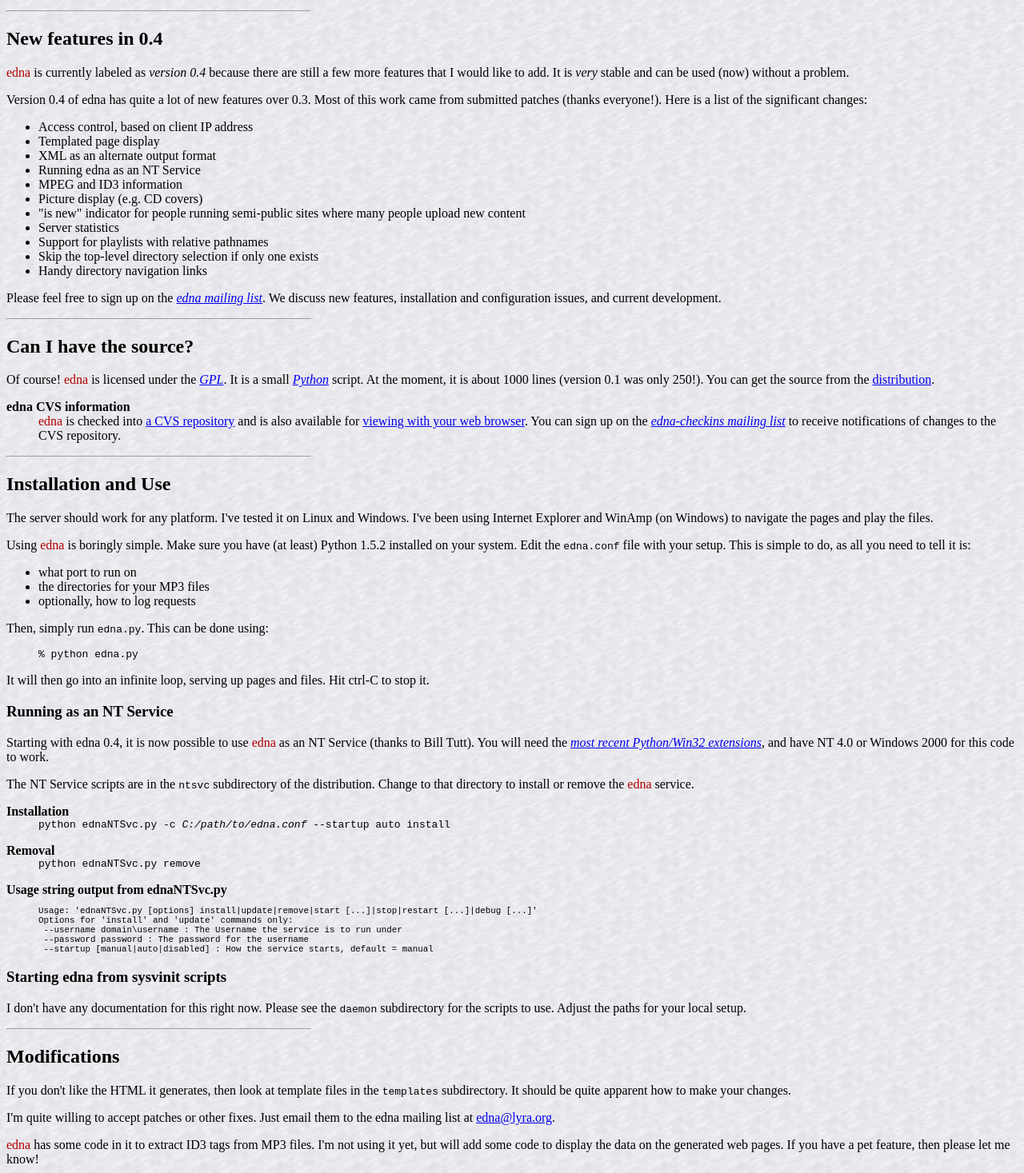
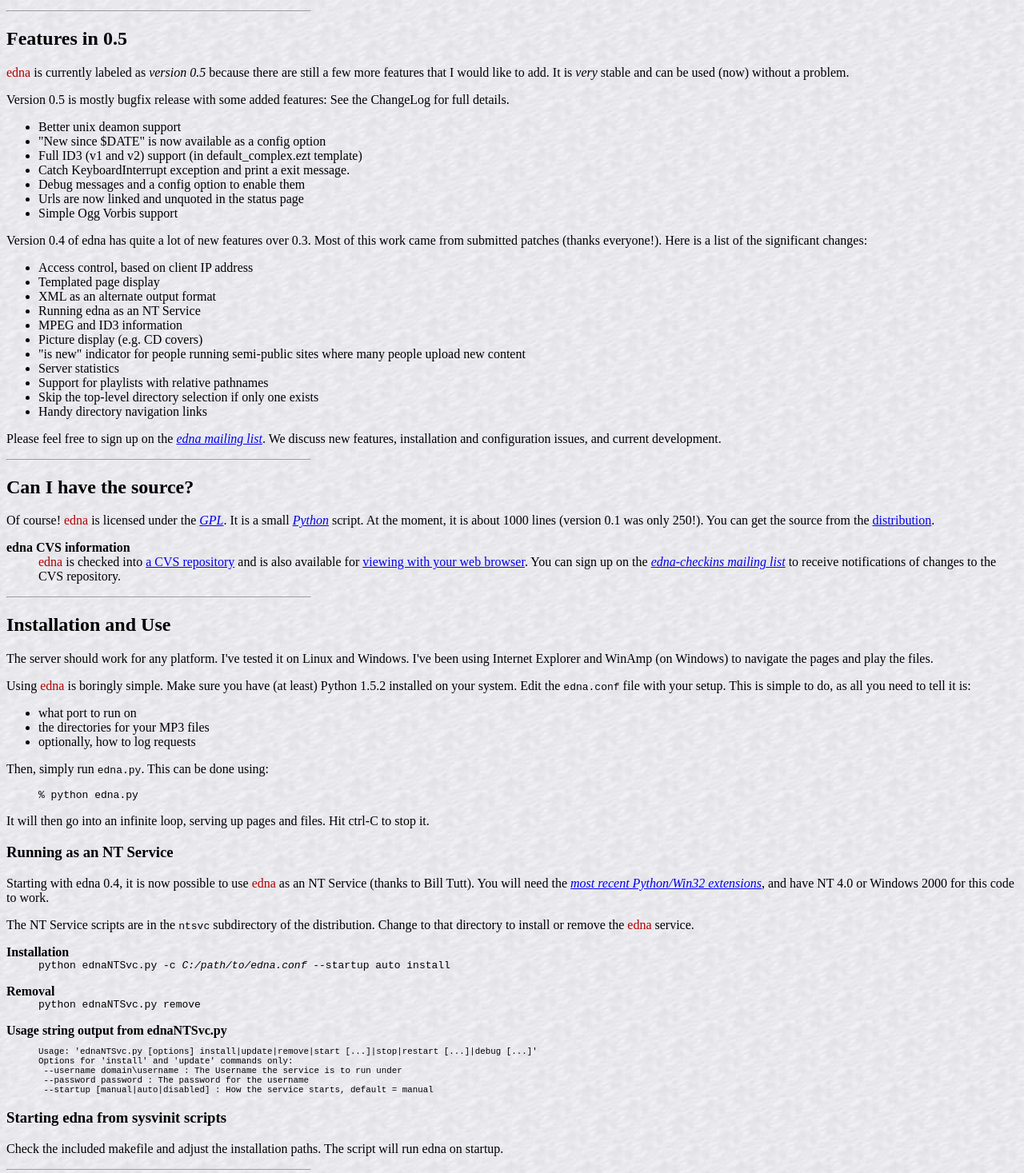
Before and after one commit to res0nat0r/edna, a plain HTML site: page www/index.html in a window 1280 px wide. Shown: the part 896-2363 px from the top of the page at 80% size. Drawn offline with Linux system fonts and the light colour scheme.

Commit message:
Committing changes dating from May 16th, 2003 (0.5 release), probably by kgk.

```diff
--- a/www/index.html
+++ b/www/index.html
@@ -18,7 +18,7 @@
 	</td>
 	<td align=center valign=top bgcolor="white" width="1%">
 	  <b>Quickstart:</b>
-	  <a href="edna-0.4.tar.gz">download</a>
+	  <a href="edna-0.5.tar.gz">download</a>
 	</td>
 	<td width="1%"><a href="http://sourceforge.net/"><img border=0
 	      src="http://sourceforge.net/sflogo.php?group_id=18761&type=1"></a><br><a href="http://sourceforge.net/projects/edna/"><span class="edna">edna</span>&nbsp;project&nbsp;page</a>
@@ -101,13 +101,27 @@
     </p>
 
     <hr align=left width="30&#37;">
-    <h2>New features in 0.4</h2>
+    <h2>Features in 0.5</h2>
     <p>
       <span class="edna">edna</span> is currently labeled as
-      <em>version 0.4</em> because there are still a few more features
+      <em>version 0.5</em> because there are still a few more features
       that I would like to add. It is <em>very</em> stable and can be
       used (now) without a problem.
     </p>
+
+<p> Version 0.5 is mostly bugfix release with some added features:
+    See the ChangeLog for full details.
+<p>
+<ul>
+
+<li> Better unix deamon support
+<li> "New since $DATE" is now available as a config option
+<li> Full ID3 (v1 and v2) support (in default_complex.ezt template)
+<li> Catch KeyboardInterrupt exception and print a exit message.
+<li> Debug messages and a config option to enable them
+<li> Urls are now linked and unquoted in the status page
+<li> Simple Ogg Vorbis support
+</ul>
     <p>
       Version 0.4 of edna has quite a lot of new features over
       0.3. Most of this work came from submitted patches (thanks
@@ -145,7 +159,7 @@
       <a href="http://www.python.org/"><i>Python</i></a> script. At
       the moment, it is about 1000 lines (version 0.1
       was only 250!). You can get the source from the
-      <a href="edna-0.4.tar.gz">distribution</a>.
+      <a href="edna-0.5.tar.gz">distribution</a>.
     </p>
 
     <dl>
@@ -231,9 +245,8 @@
 
     <h3>Starting edna from sysvinit scripts</h3>
     <p>
-      I don't have any documentation for this right now. Please see
-      the <code>daemon</code> subdirectory for the scripts to
-      use. Adjust the paths for your local setup.
+       Check the included makefile and adjust the installation paths.
+       The script will run edna on startup.
     </p>
 
     <hr align=left width="30&#37;">
@@ -247,12 +260,6 @@
       I'm quite willing to accept patches or other fixes. Just
       email them to the edna mailing list at
       <a href="mailto:edna@lyra.org">edna@lyra.org</a>.
-    </p>
-    <p>
-      <span class="edna">edna</span> has some code in it to extract
-      ID3 tags from MP3 files. I'm not using it yet, but will add some
-      code to display the data on the generated web pages. If you have
-      a pet feature, then please let me know!
     </p>
 
     <h3>Thanks</h3>
@@ -276,6 +283,7 @@
       <li>"vivake": XML output and extended MP3 info</li>
       <li>Joe Ward: UI improvements</li>
       <li>Dave Williams: watch out for single-letter directories</li>
+      <li>Kristian Kvilekval: bug fixes, page caching, releases, unix daemon mode</li>
     </ul>
 
     <hr>
```
